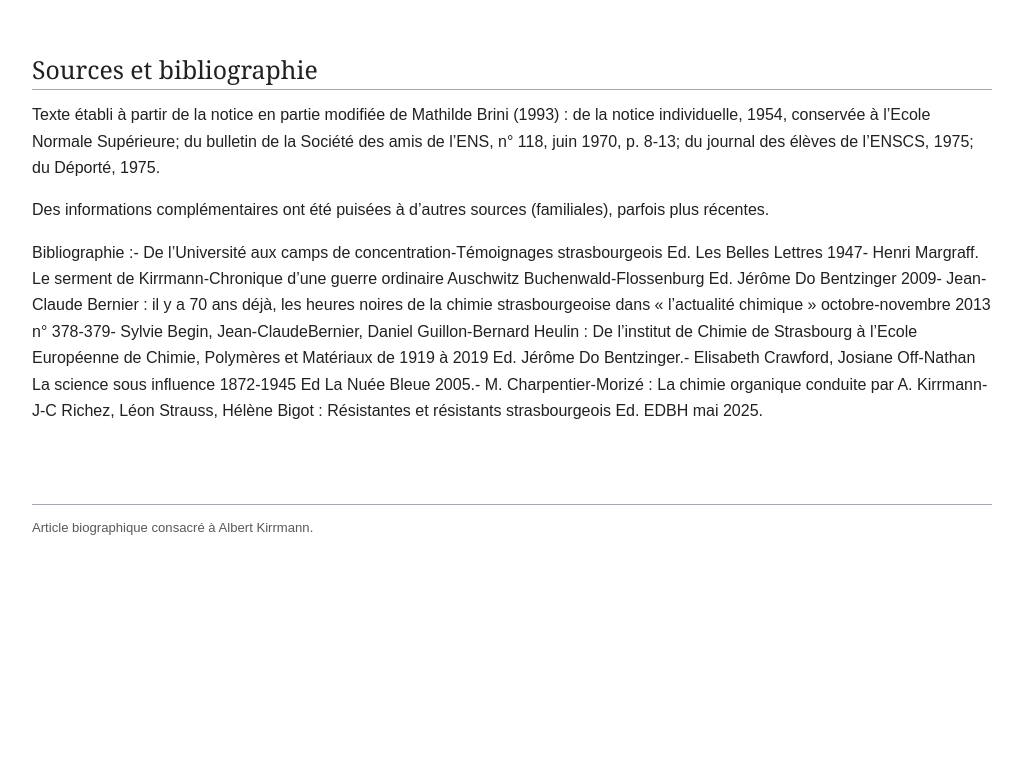
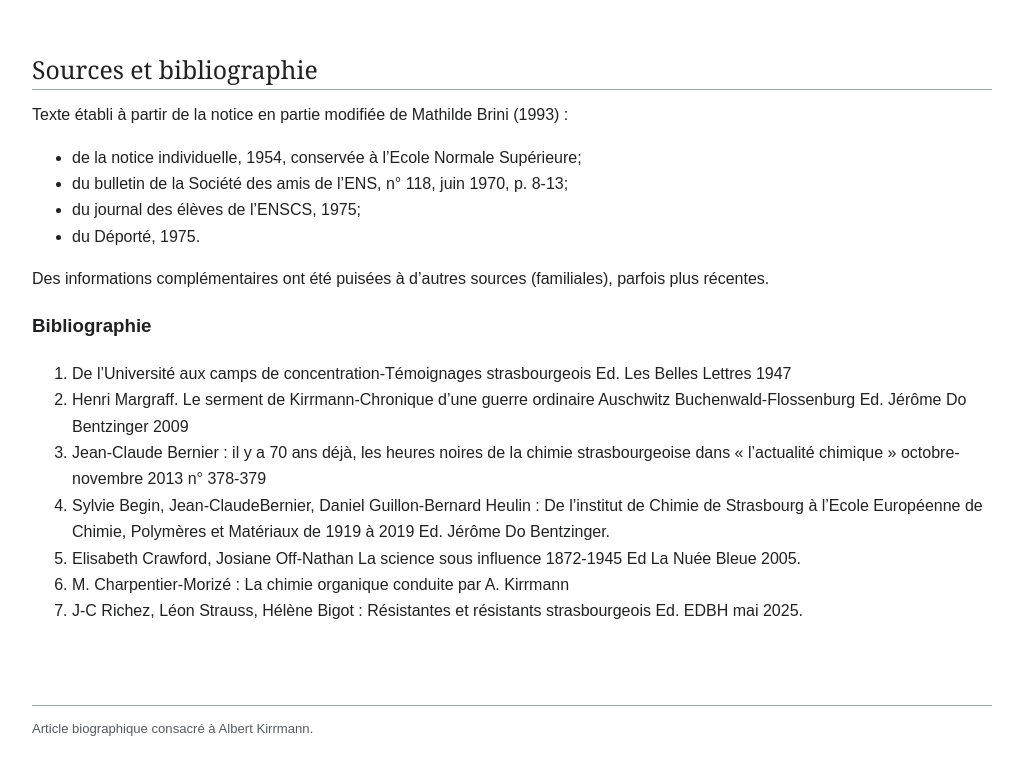
Before and after one commit to Dr-VLZ/Albert_Kirrmann, a plain HTML site: page index.html in a window 1280 px wide. Shown: the part 3797-4572 px from the top of the page, without its empty margins (128-1151 px from the left). Before the commit the page ends 4400 px from the top, so only its background shows below. Drawn offline with Linux system fonts and the light colour scheme.

Commit message:
Update index.html

```diff
--- a/index.html
+++ b/index.html
@@ -317,15 +317,34 @@
    Sources et bibliographie
   </h2>
   <p>
-   Texte établi à partir de la notice en partie modifiée de Mathilde Brini (1993) : de la notice individuelle, 1954, conservée à l’Ecole Normale Supérieure; du bulletin de la Société des amis de l’ENS, n° 118, juin 1970, p. 8-13; du journal des élèves de l’ENSCS, 1975; du Déporté, 1975.
+    Texte établi à partir de la notice en partie modifiée de Mathilde Brini (1993) :
   </p>
+
+  <ul>
+    <li>de la notice individuelle, 1954, conservée à l’Ecole Normale Supérieure;</li>
+    <li>du bulletin de la Société des amis de l’ENS, n° 118, juin 1970, p. 8-13;</li>
+    <li>du journal des élèves de l’ENSCS, 1975;</li>
+    <li>du Déporté, 1975.</li>
+  </ul>
   <p>
    Des informations complémentaires ont été puisées à d’autres sources (familiales), parfois plus récentes.
-  </p>
-  <p>
-   Bibliographie :- De l’Université aux camps de concentration-Témoignages strasbourgeois Ed. Les Belles Lettres 1947- Henri Margraff. Le serment de Kirrmann-Chronique d’une guerre ordinaire Auschwitz Buchenwald-Flossenburg Ed. Jérôme Do Bentzinger 2009- Jean-Claude Bernier : il y a 70 ans déjà, les heures noires de la chimie strasbourgeoise dans « l’actualité chimique » octobre-novembre 2013 n° 378-379- Sylvie Begin, Jean-ClaudeBernier, Daniel Guillon-Bernard Heulin : De l’institut de Chimie de Strasbourg à l’Ecole Européenne de Chimie, Polymères et Matériaux de 1919 à 2019 Ed. Jérôme Do Bentzinger.- Elisabeth Crawford, Josiane Off-Nathan La science sous influence 1872-1945 Ed La Nuée Bleue 2005.- M. Charpentier-Morizé : La chimie organique conduite par A. Kirrmann- J-C Richez, Léon Strauss, Hélène Bigot : Résistantes et résistants strasbourgeois Ed. EDBH mai 2025.
-  </p>
- </section>
+<h3>Bibliographie</h3>
+
+  <ol>
+    <li>De l’Université aux camps de concentration-Témoignages strasbourgeois Ed. Les Belles Lettres 1947</li>
+
+    <li>Henri Margraff. Le serment de Kirrmann-Chronique d’une guerre ordinaire Auschwitz Buchenwald-Flossenburg Ed. Jérôme Do Bentzinger 2009</li>
+
+    <li>Jean-Claude Bernier : il y a 70 ans déjà, les heures noires de la chimie strasbourgeoise dans « l’actualité chimique » octobre-novembre 2013 n° 378-379</li>
+
+    <li>Sylvie Begin, Jean-ClaudeBernier, Daniel Guillon-Bernard Heulin : De l’institut de Chimie de Strasbourg à l’Ecole Européenne de Chimie, Polymères et Matériaux de 1919 à 2019 Ed. Jérôme Do Bentzinger.</li>
+
+    <li>Elisabeth Crawford, Josiane Off-Nathan La science sous influence 1872-1945 Ed La Nuée Bleue 2005.</li>
+
+    <li>M. Charpentier-Morizé : La chimie organique conduite par A. Kirrmann</li>
+
+    <li>J-C Richez, Léon Strauss, Hélène Bigot : Résistantes et résistants strasbourgeois Ed. EDBH mai 2025.</li>
+  </ol>
 </article>
 
 
```
